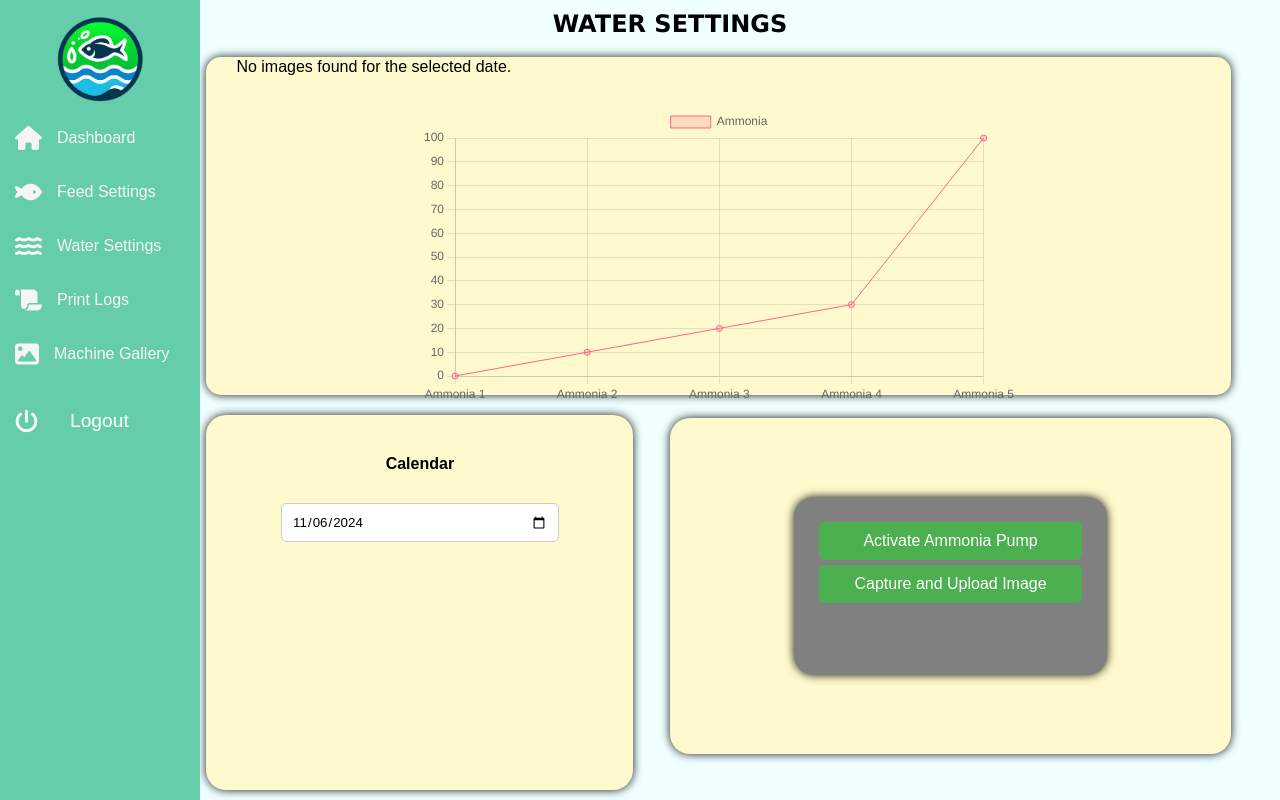
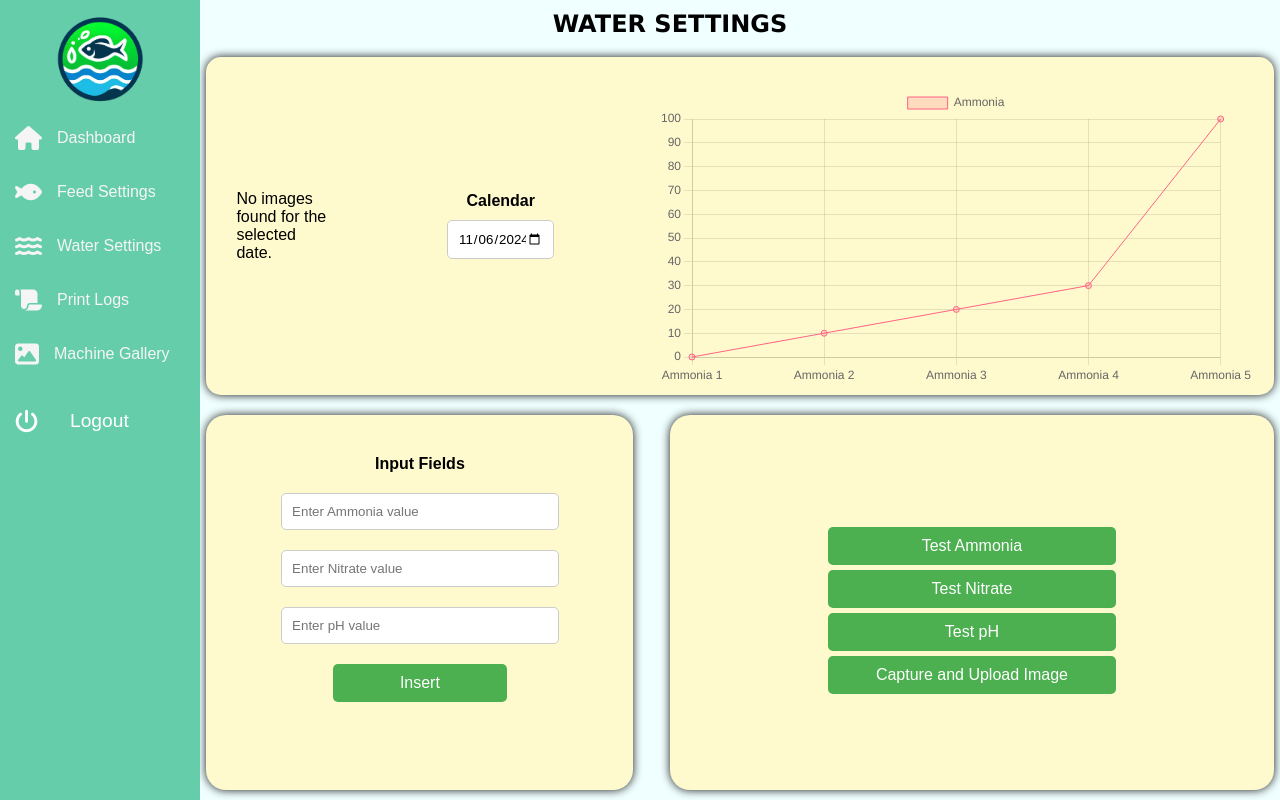
Before and after one commit to markplnivo/equasmart, a PHP site: page /water_settings.php in a window 1280 px wide. Run offline with PHP 8.4, Linux system fonts and the light colour scheme; the visitor is signed in with stand-in values (Sample User, id 1).

Commit message:
Update water_settings.php

```diff
--- a/html/water_settings.php
+++ b/html/water_settings.php
@@ -96,7 +96,7 @@
 
         .container {
     grid-area: 2 / 1 / 2 / span 2;
-            width: 84%;
+    width: 87.5%;
     margin: 20px auto;
     margin-top: 3%;
     margin-left: 12%;
@@ -105,20 +105,26 @@
     border-radius: 15px;
     box-shadow: 0 0 10px rgba(0, 0, 0, 0.9);
     display: flex;
-            flex-wrap: wrap;
+    flex-direction: row;
+    justify-content: space-around; /* Adjusts spacing equally */
+    align-items: center;
+}
+
+        .chart-container {
+    width: 50%; /* Adjust width to fit your desired size */
+    height: 300px; /* Set a specific height for the chart container */
+    margin: 0 auto;
+    display: flex;
     justify-content: center;
     align-items: center;
-            align-content: center;
 }
 
-        .chart-container{
-            width: 40%;
-            height: auto;
+canvas {
+    width: 10%;
+    height: 10%; /* Make sure the canvas takes full height */
 }
-        canvas {
-            width: 40%;
-            height: auto;
-        }
+
+
 
         h4 {
             text-align: center;
@@ -138,6 +144,27 @@
         }
 
         .calendar {
+            display: flex;
+            flex-direction: column;
+            align-items: center;
+            background-color: lemonchiffon;
+            border-radius: 20px;
+
+            padding: 90px;
+            width: 100%;
+        }
+        .calendar h4 {
+            margin-bottom: 10px;
+        }
+
+        .calendar input[type="date"] {
+            width: 80%;
+            padding: 10px;
+            border: 1px solid #ccc;
+            border-radius: 5px;
+        }
+
+        .input{
             grid-area: 3 / 1 / 3 / 1;
             display: flex;
             gap: 20px;
@@ -154,22 +181,33 @@
             margin-left: 24%;
         }
 
-        .calendar h4 {
-            margin-bottom: 10px;
-        }
-
-        .calendar input[type="date"] {
+        .input input[type="text"] {
     width: 80%;
     padding: 10px;
     border: 1px solid #ccc;
     border-radius: 5px;
+    box-sizing: border-box;
+}
+
+        .input button {
+            width: 50%;
+            padding: 10px;
+            border: none;
+            border-radius: 5px;
+            background-color: #4CAF50;
+            color: white;
+            cursor: pointer;
+            font-size: 16px;
+        }
+
+        .input button:hover {
+            background-color: #45a049;
         }
 
         .testing-history {
             grid-area: 3 / 2 / 3 / 2;
-            width: 92%;
-            height: 85%;
-            margin: 3px auto;
+            width: 99%;
+            height: 95%;
             margin-right: 70%;
             background-color: lemonchiffon;
             border-radius: 20px;
@@ -185,11 +223,9 @@
         .boxx {
             width: 60%;
             height: 60%;
-            margin: 1px auto;
+
             padding: 20px;
-            background-color: gray;
             border-radius: 20px;
-            box-shadow: 0 0 10px rgba(0, 0, 0, 0.9);
             color: white;
         }
 
@@ -345,21 +381,29 @@
                 </div>
             </div>
         </div>
+
         <div class="container">
             <div class="gallery-container">
                 <div id="imageGallery" class="image-gallery">
                     <!-- Images will be loaded here -->
                 </div>
             </div>
-
+            <div class="calendar">
+            <h4>Calendar</h4>
+            <input type="date" id="calendar">
+        </div>
             <canvas id="lineChart"></canvas>
 
             </div>
 
-        <div class="calendar">
-            <h4>Calendar</h4>
-            <input type="date" id="calendar">
+        <div class="input">
+            <h4>Input Fields</h4>
+            <input type="text" id="input1" placeholder="Enter Ammonia value">
+            <input type="text" id="input2" placeholder="Enter Nitrate value">
+            <input type="text" id="input3" placeholder="Enter pH value">
+            <button id="insertButton">Insert</button>
         </div>
+
 
         <div class="testing-history">
             <!-- <h4>Testing History</h4> -->
@@ -375,9 +419,9 @@
                     <label class="label1">5/5/24</label>
                 </div> -->
 
-                <button id="activateButton" type="button">Activate Ammonia Pump</button>
-                <!-- <button id="activateButton1" type="button">Activate pH Pump</button>
-                <button id="activateButton2" type="button">Activate Ammonia Pump</button> -->
+                <button id="activateButton" type="button">Test Ammonia</button>
+                <button id="activateButton1" type="button">Test Nitrate</button>
+                <button id="activateButton2" type="button">Test pH</button>
                 <button id="activateButton2" onclick="captureImage()">Capture and Upload Image</button>
                 <p id="status"></p>
             </div>
@@ -548,6 +592,39 @@
                 }
             });
         });
+
+        document.getElementById('insertButton').addEventListener('click', function () {
+    // Get values from input fields
+    const ammonia = document.getElementById('input1').value;
+    const nitrate = document.getElementById('input2').value;
+    const pH = document.getElementById('input3').value;
+
+    // Send data to the backend PHP script using fetch API
+    fetch('insert_data.php', {
+        method: 'POST',
+        headers: {
+            'Content-Type': 'application/json'
+        },
+        body: JSON.stringify({
+            ammonia: ammonia,
+            nitrate: nitrate,
+            pH: pH
+        })
+    })
+    .then(response => response.json())
+    .then(data => {
+        if (data.success) {
+            // Clear the input fields
+            document.getElementById('input1').value = '';
+            document.getElementById('input2').value = '';
+            document.getElementById('input3').value = '';
+        } else {
+            console.error("Failed to insert data.");
+        }
+    })
+    .catch(error => console.error('Error:', error));
+});
+
     </script>
 </body>
 
```
Lines whose indentation alone changed are shown as unchanged.
